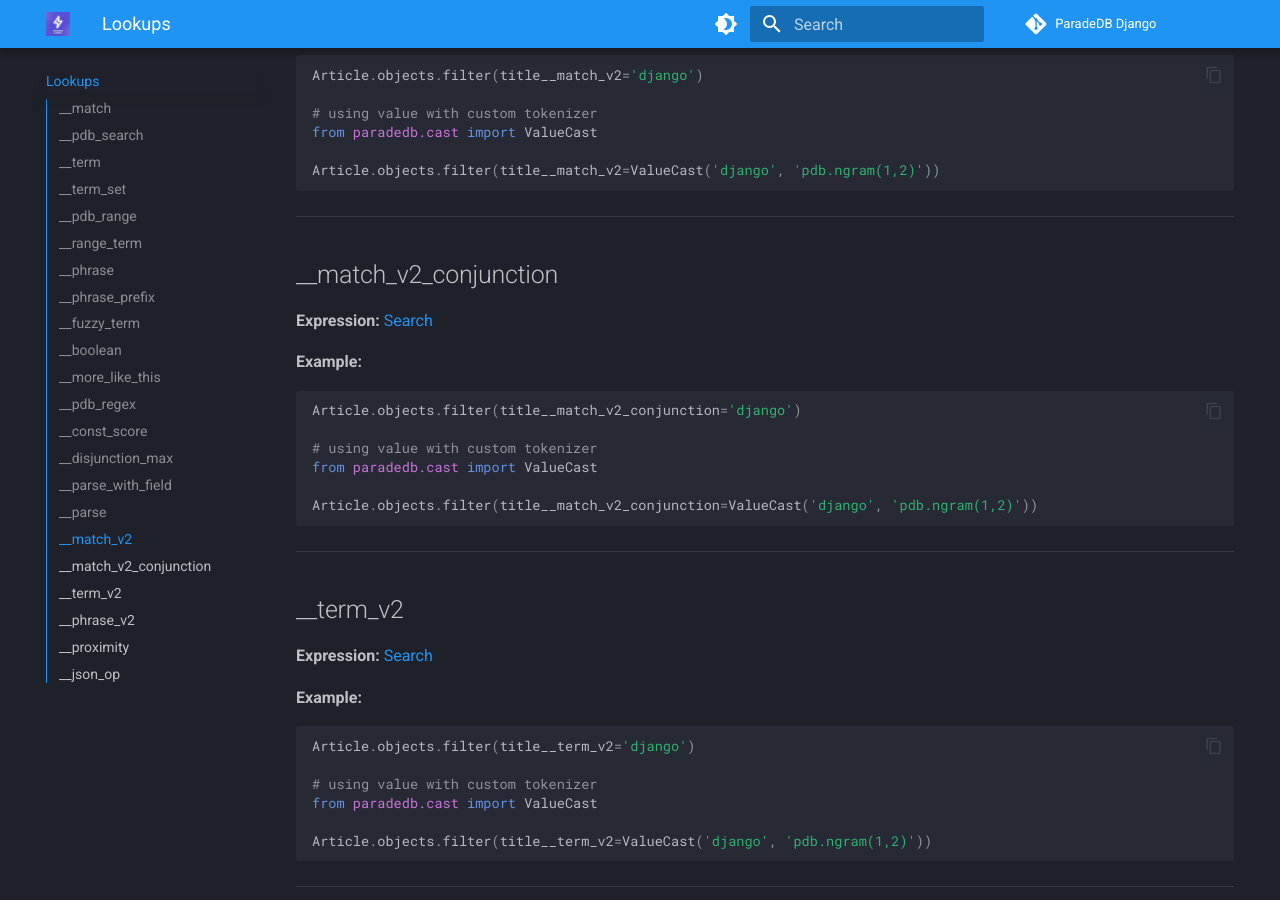
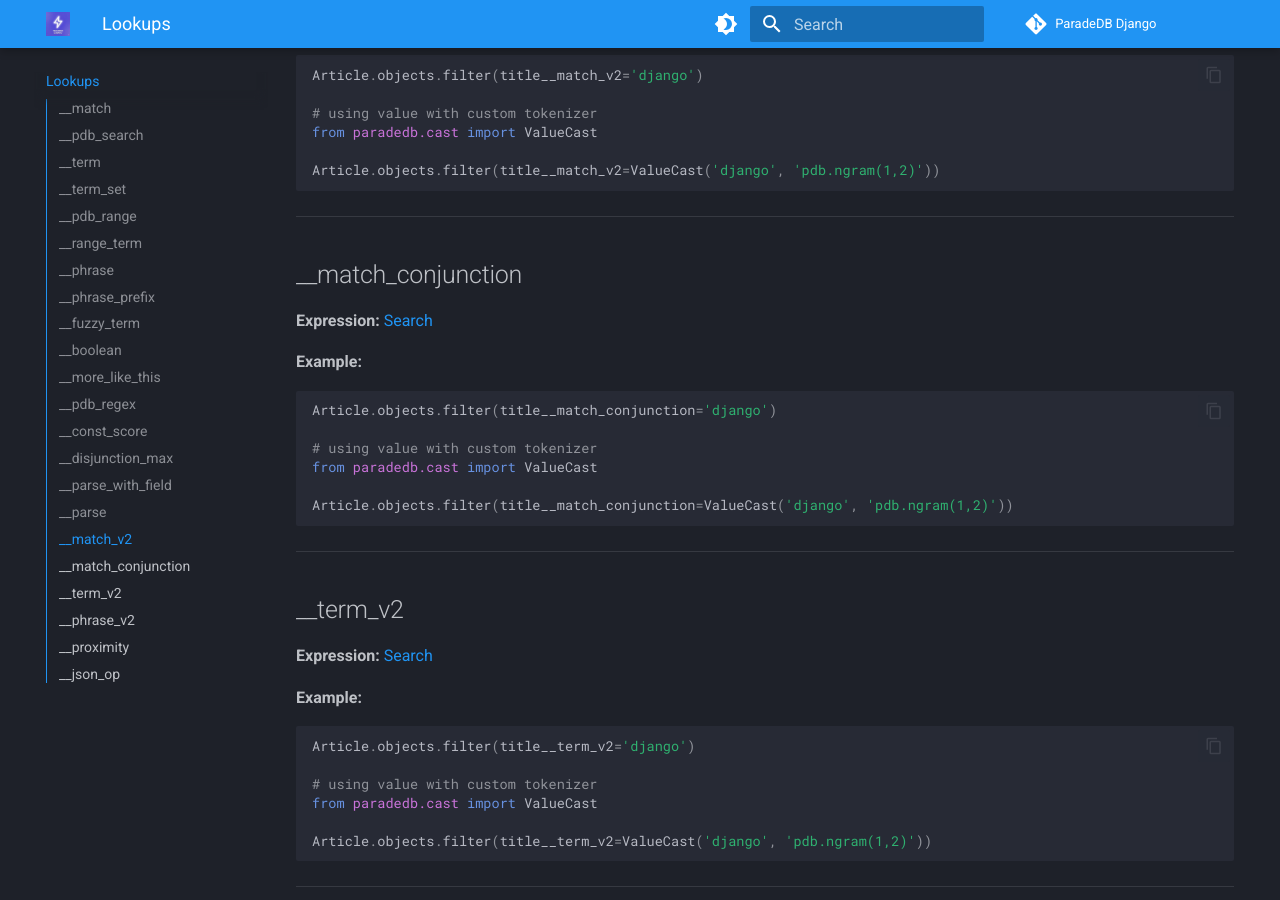
Before and after one commit to rahulsingh3292/paradedb-django, an MkDocs documentation site: the page built from docs/lookups.md, in a window 1280 px wide and 900 px high, scrolled down 5073 px. Built offline with MkDocs 1.6.1 and Material for MkDocs 9.7.7, drawn with Linux system fonts in a browser that asks for light colours; comment, search, counter and statistics services are not loaded.

````diff
--- a/docs/lookups.md
+++ b/docs/lookups.md
@@ -257,19 +257,19 @@ Article.objects.filter(title__match_v2=ValueCast('django', 'pdb.ngram(1,2)'))
 
 ---
 
-## __match_v2_conjunction
+## __match_conjunction
 
 **Expression:** [Search](./expressions.md#search)
 
 **Example:**
 
 ```python
-Article.objects.filter(title__match_v2_conjunction='django')
+Article.objects.filter(title__match_conjunction='django')
 
 # using value with custom tokenizer
 from paradedb.cast import ValueCast
 
-Article.objects.filter(title__match_v2_conjunction=ValueCast('django', 'pdb.ngram(1,2)'))
+Article.objects.filter(title__match_conjunction=ValueCast('django', 'pdb.ngram(1,2)'))
 ```
 
 ---
````
